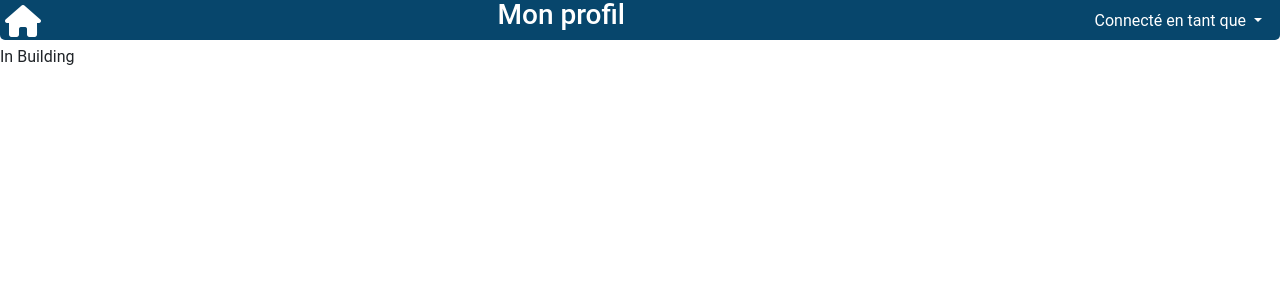
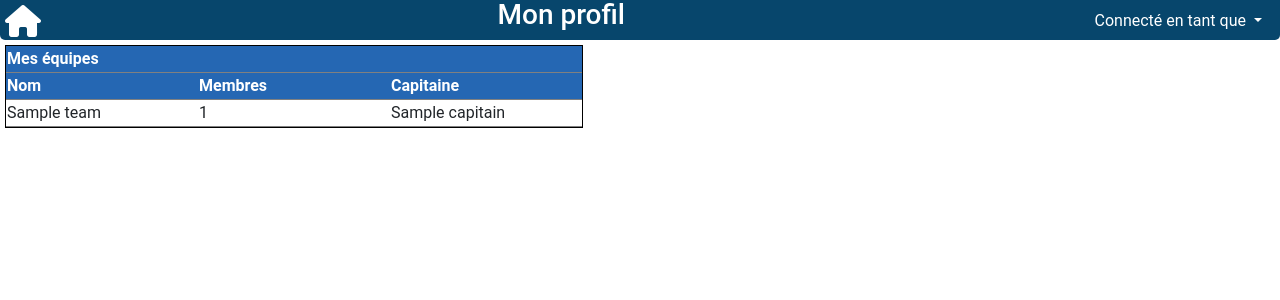
Before and after one commit to SemicolonManifest/teambuilder, a PHP site: template views/userProfile.php in a window 1280 px wide. Shown: the top 300 px of the page. Run offline with PHP 8.4, Linux system fonts and the light colour scheme; the template is opened without the code that fills it: most values are stand-ins (such as "Sample title", 1, 10 or a date in 2020); data that the repository does not hold is empty; some libraries are stand-ins or nearby versions.

Commit message:
some changes

```diff
--- a/Controller/HomeController.php
+++ b/Controller/HomeController.php
@@ -14,7 +14,6 @@ class HomeController
         $user = $memberController->getCurrentUser();
 
         require_once "views/HomePage.php";
-
     }
 
 }
--- a/views/MemberList.php
+++ b/views/MemberList.php
@@ -1,6 +1,7 @@
 <?php
 ob_start();
 ?>
+
 <table class="table table-striped " id="memberList">
     <thead>
     <tr>
@@ -16,8 +17,8 @@ ob_start();
     <tr>
         <td><?=$member->name ?></td>
         <td>
-            <?php foreach ($teamsByMember[$member->id] as $key => $teamByMember): ?>
-                <?=($teamByMember->name). ($key == array_key_last($teamsByMember[$member->id]) ? "" : ", ") ?>
+            <?php foreach ($member->teams() as $key => $team): ?>
+                <?=($team->name). ($key == array_key_last($member->teams()) ? "" : ", ") ?>
             <?php endforeach;?>
         </td>
     </tr>
--- a/views/styles/CSS/global.css
+++ b/views/styles/CSS/global.css
@@ -27,6 +27,23 @@
   color: white;
 }
 
+#userTeams {
+  border: 1px black solid;
+  width: fit-content;
+}
+#userTeams thead {
+  background-color: #2567b3;
+  color: white;
+}
+#userTeams td {
+  min-width: 12rem;
+}
+
+#content {
+  margin: 5px;
+  margin-top: 0;
+}
+
 body {
   font-family: "Roboto", "Helvetica Neue", "Helvetica", "Arial", sans-serif;
 }
--- a/views/styles/SCSS/_memberList.scss
+++ b/views/styles/SCSS/_memberList.scss
@@ -5,8 +5,4 @@
     color: white;
   }
 
-
-
-
-
 }
--- /dev/null
+++ b/views/styles/SCSS/_profile.scss
@@ -0,0 +1,17 @@
+#userTeams {
+  border: 1px black solid;
+  width: fit-content;
+
+  thead {
+    background-color: #2567b3;
+    color: white;
+  }
+  td{
+    min-width: 12rem;
+  }
+}
+
+#content {
+  margin: 5px;
+  margin-top: 0;
+}
--- a/views/styles/SCSS/global.scss
+++ b/views/styles/SCSS/global.scss
@@ -1,6 +1,8 @@
+@import "layout";
 @import "menu";
 @import "home";
 @import "memberList";
+@import "profile";
 
 body {
   font-family: "Roboto", "Helvetica Neue", "Helvetica", "Arial", sans-serif;
--- a/views/userProfile.php
+++ b/views/userProfile.php
@@ -1,9 +1,38 @@
 <?php
 ob_start();
 ?>
+    <div id="content">
+        <div id="userTeams" class="table table-striped">
+            <table>
+                <thead>
+                <tr>
+                    <th colspan="3">Mes équipes</th>
+                </tr>
+                <tr>
 
-In Building
-
+                    <th>Nom</th>
+                    <th>Membres</th>
+                    <th>Capitaine</th>
+                </tr>
+                </thead>
+                <tbody>
+                <?php if ($teams != []): ?>
+                    <?php foreach ($teams as $team): ?>
+                        <tr>
+                            <td><?= $team->name ?></td>
+                            <td><?=$team->memberCount() ?></td>
+                            <td><?=$team->getCapitain() ?></td>
+                        </tr>
+                    <?php endforeach; ?>
+                <?php else: ?>
+                    <tr>
+                        <td colspan="3">Vous ne faites parti d'aucune équipe</td>
+                    </tr>
+                <?php endif; ?>
+                </tbody>
+            </table>
+        </div>
+    </div>
 
 <?php
 $headerPath = "views/components/header.php";
```
Also changed, not shown: Controller/MemberController.php (+15 -2 lines), Controller/SessionController.php (deleted, +0 -25 lines), Model/DB.php (+12 -6 lines), Model/Member.php (+5 -4 lines), Model/Team.php (+14 -5 lines), README.md, views/styles/SCSS/_layout.scss (added), 1 other file.
